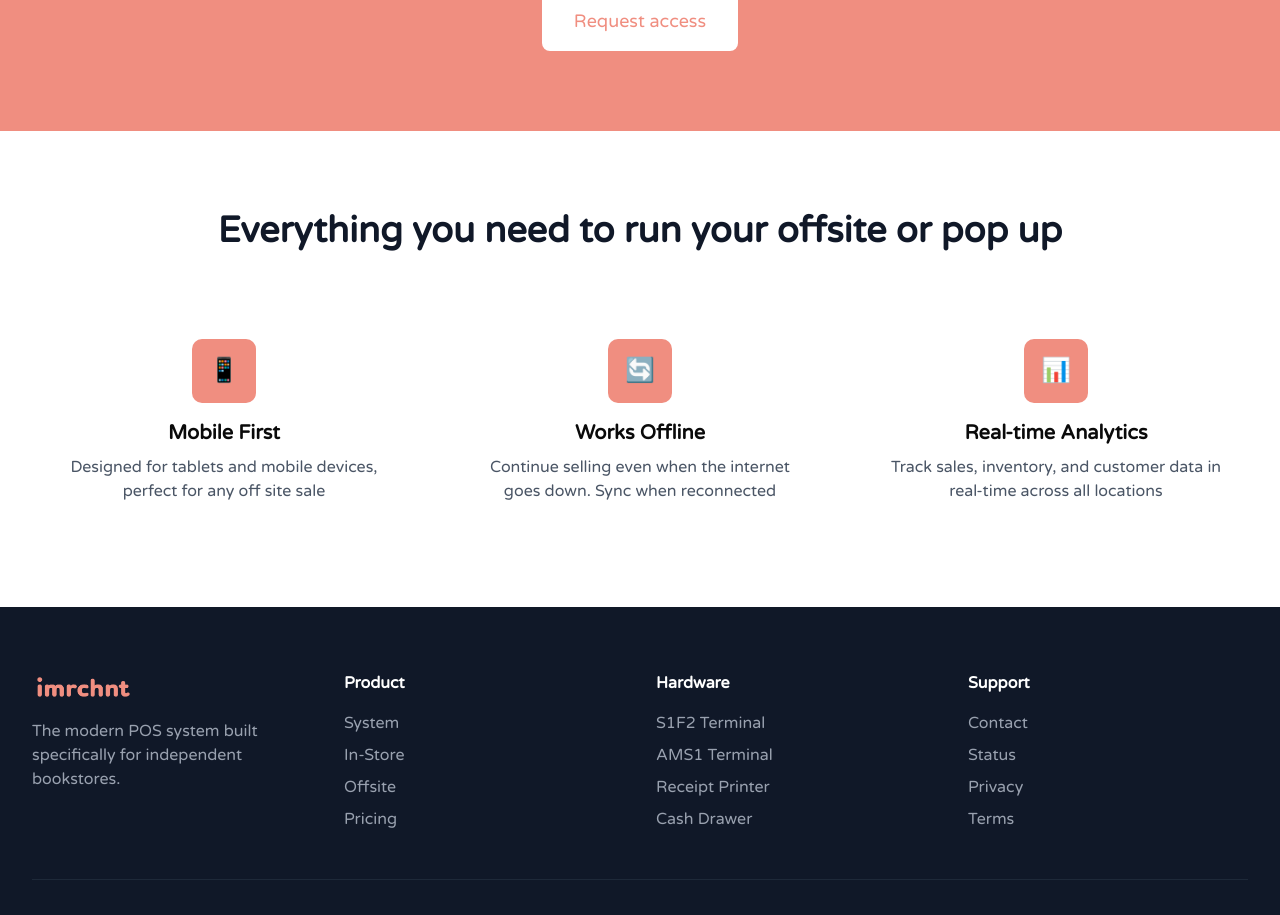
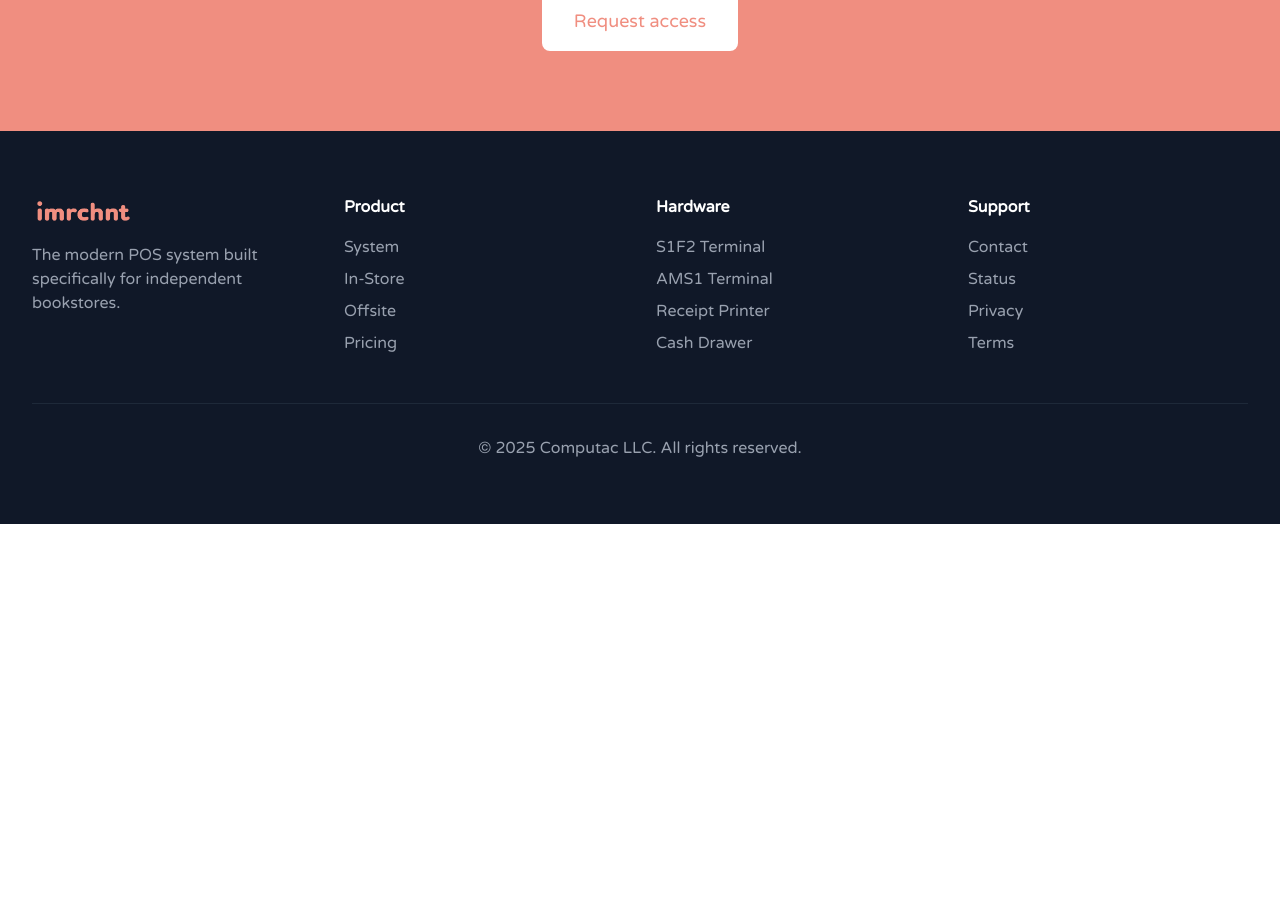
Before and after one commit to MarkHochreiter/imrchnt-website, a React (Vite) app: page / in a window 1280 px wide. Shown: the part 1644-2559 px from the top of the page. After the commit the page ends 2168 px from the top, so only its background shows below. Built offline with nearby package versions, Linux system fonts and the light colour scheme.

Commit message:
Update App.jsx

```diff
--- a/src/App.jsx
+++ b/src/App.jsx
@@ -100,8 +100,8 @@ function HomePage() {
                   Cross platform point of sale
                 </h2>
                 <p className="text-xl text-gray-600 mb-12 max-w-3xl mx-auto">
-                   Web, Client, PC, Mac, Android or iOS.
- Sell on desktop, mobile, tablet, or card reader.
+                   Web, Client, PC, Mac, Android or iOS. <br />
+                   Sell on desktop, mobile, tablet, or card reader.
                 </p>
 
              <div className="grid md:grid-cols-3 gap-8 mb-16">
@@ -171,46 +171,6 @@ function HomePage() {
                 </Button>
               </div>
             </section>
-
-      {/* Features Section */}
-      <section className="py-20 bg-white">
-        <div className="max-w-7xl mx-auto px-4 sm:px-6 lg:px-8">
-          <div className="text-center mb-16">
-            <h2 className="text-3xl md:text-4xl font-houschka-extrabold text-gray-900 mb-4">
-              Everything you need to run your offsite or pop up
-            </h2>
-            <p className="text-xl text-gray-600 max-w-3xl mx-auto">
-
-            </p>
-          </div>
-
-          <div className="grid md:grid-cols-3 gap-8">
-            <div className="text-center p-6">
-              <div className="w-16 h-16 bg-[#f08e80] rounded-lg flex items-center justify-center mx-auto mb-4">
-                <span className="text-2xl">📱</span>
-              </div>
-              <h3 className="text-xl font-houschka-bold mb-2">Mobile First</h3>
-              <p className="text-gray-600">Designed for tablets and mobile devices, perfect for any off site sale</p>
-            </div>
-
-            <div className="text-center p-6">
-              <div className="w-16 h-16 bg-[#f08e80] rounded-lg flex items-center justify-center mx-auto mb-4">
-                <span className="text-2xl">🔄</span>
-              </div>
-              <h3 className="text-xl font-houschka-bold mb-2">Works Offline</h3>
-              <p className="text-gray-600">Continue selling even when the internet goes down. Sync when reconnected</p>
-            </div>
-
-            <div className="text-center p-6">
-              <div className="w-16 h-16 bg-[#f08e80] rounded-lg flex items-center justify-center mx-auto mb-4">
-                <span className="text-2xl">📊</span>
-              </div>
-              <h3 className="text-xl font-houschka-bold mb-2">Real-time Analytics</h3>
-              <p className="text-gray-600">Track sales, inventory, and customer data in real-time across all locations</p>
-            </div>
-          </div>
-        </div>
-      </section>
 
       {/* Footer */}
       <footer className="bg-gray-900 text-white py-16">
```
